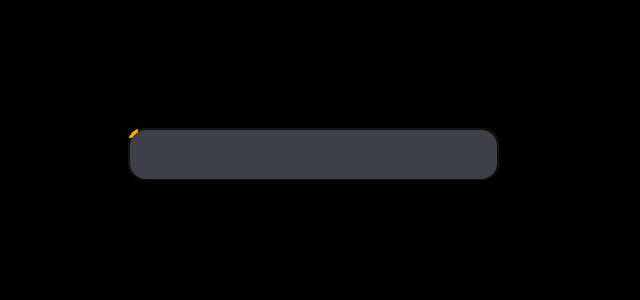
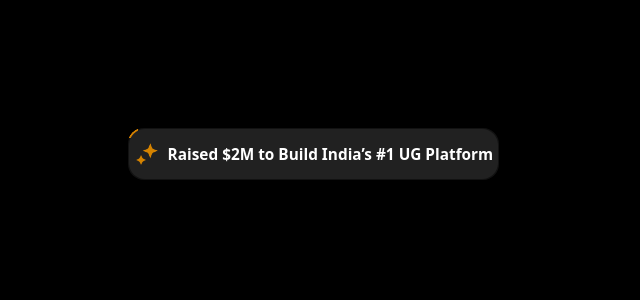
Before and after one commit to Himanshu-Lilhore/test-react-ts-tailwind, a React (Vite) app: page / in a window 1280 px wide. Shown: the top 300 px of the page, without its empty margins (0-640 px from the left). Built offline with nearby package versions, Linux system fonts and the light colour scheme.

Commit message:
final button

```diff
--- a/src/components/BorderAniWithSvg.tsx
+++ b/src/components/BorderAniWithSvg.tsx
@@ -8,7 +8,7 @@ const BorderAniWithSvg = () => {
     // SVG viewBox: 1 unit = 0.1vw (so 290 units → 29vw, 41 units → 4.1vw)
     const viewBoxW = widthVw * 10;
     const viewBoxH = heightVw * 10;
-    const inset = 2; // increase inset to allow thicker stroke inside
+    const inset = 5; // increase inset to allow thicker stroke inside
     const pathD = `
     M ${inset},${inset}
     H ${viewBoxW - inset}
@@ -23,10 +23,16 @@ const BorderAniWithSvg = () => {
             style={{
                 width: `${widthVw}vw`,
                 height: `${heightVw}vw`,
-                padding: "0.4px",
+                padding: "1px",
             }}
         >
-            <div className="z-20 w-[99%] h-[94%] bg-zinc-700 rounded-2xl"></div>
+            <div className="flex gap-2 z-20 relative bg-[#212121] w-full h-full rounded-2xl flex items-center justify-center">
+                <img src="./images/stars.png" alt="logo" className="w-[2vw] h-[2vw]" />
+                <div className="text-[#FFFFFF] text-[1.2vw] font-semibold">
+                    Raised $2M to Build India’s #1 UG Platform
+                </div>
+            </div>
+
             {/* SVG overlay */}
             <svg
                 className="absolute inset-0 z-10"
@@ -47,9 +53,9 @@ const BorderAniWithSvg = () => {
                 />
 
                 <TrailDots
-                    count={30}
+                    count={15}
                     baseRadius={8}
-                    color="#FFA500"
+                    color="#D58300"
                     duration={duration}
                     trailFraction={0.008}
                 />
```
